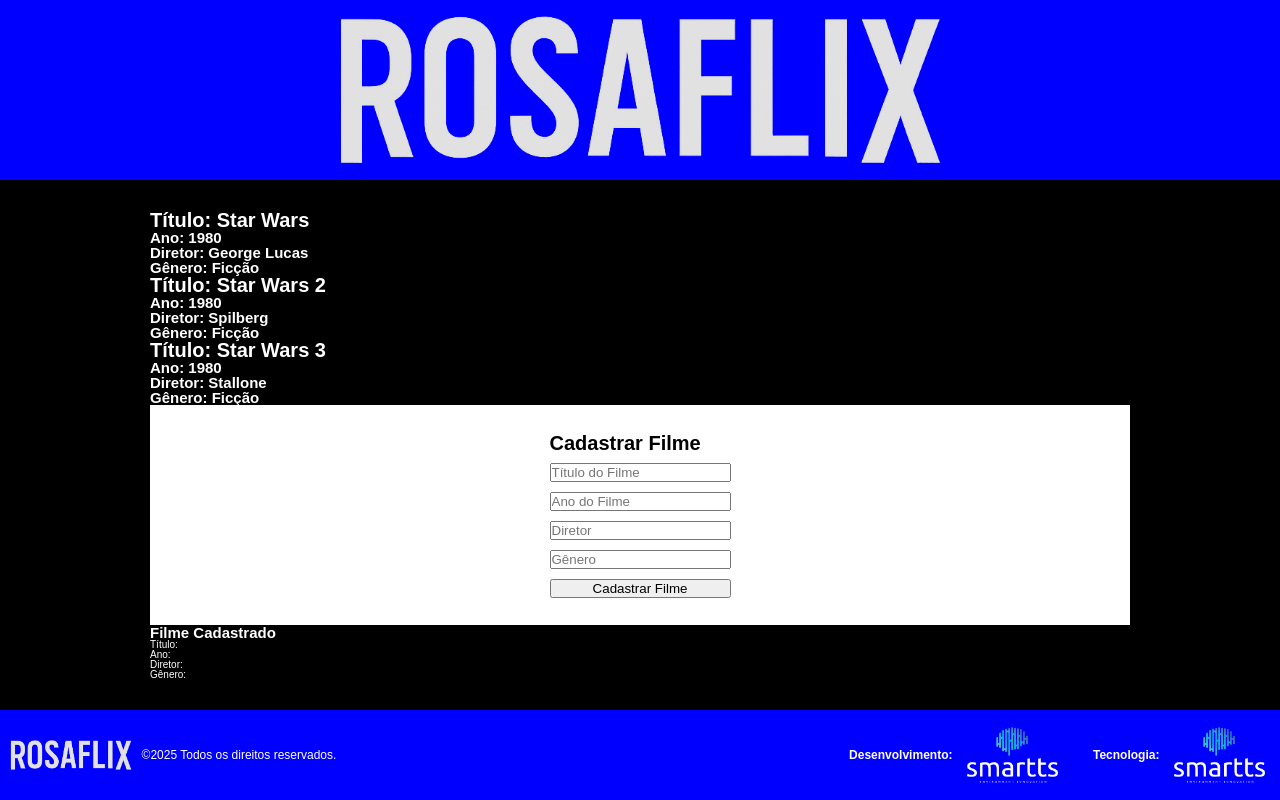
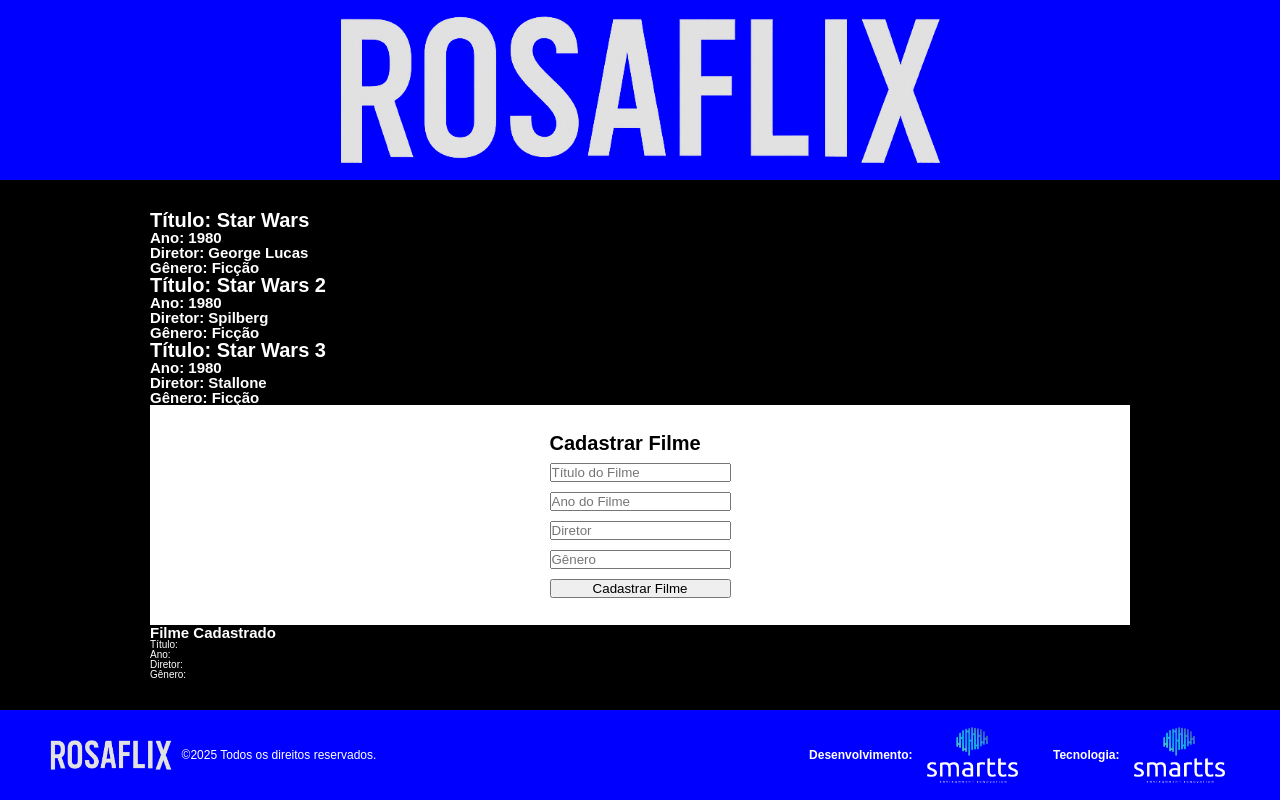
Before and after one commit to romulorosafullstack/2025-smartts-utilities-rosaflix, a React (Vite) app: page / in a window 1280 px wide. Built offline with nearby package versions, Linux system fonts and the light colour scheme.

Commit message:
Footer corrigindo padding

```diff
--- a/src/components/Footer.tsx
+++ b/src/components/Footer.tsx
@@ -14,7 +14,7 @@
   align-items: center;
   display: flex;
   justify-content: space-between;
-  padding: 1rem;
+  padding: 1rem 5rem;
   width: 192rem;
 `
 
```
